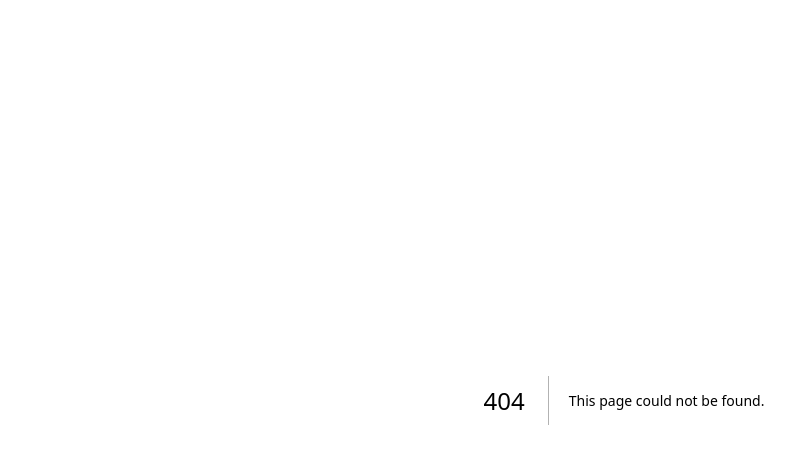
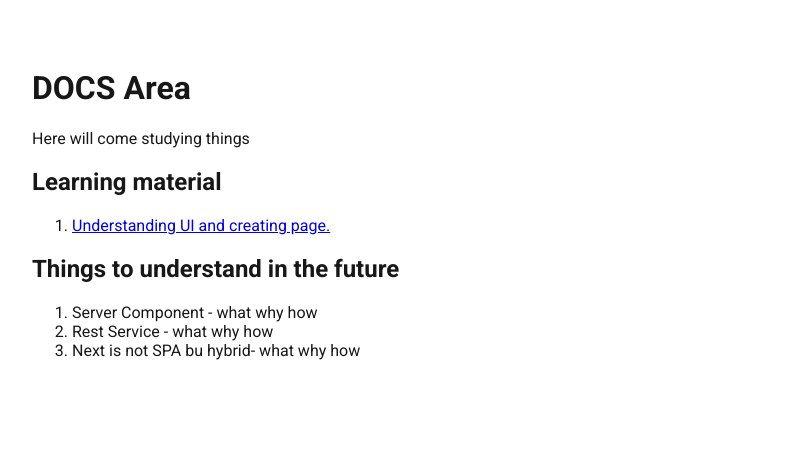
Before and after one commit to lingar-studying/studying-nextjs-app-router, a Next.js app: page /pages/docs in a window 1280 px wide. Before the commit this address had no page. Shown: the top 464 px of the page, without its empty margins (16-811 px from the left). Built offline with nearby package versions, Linux system fonts and the light colour scheme; what @mui/material-nextjs would draw is missing.

Commit message:
Adding docs

```diff
--- a/src/app/page.js
+++ b/src/app/page.js
@@ -37,6 +37,9 @@ export default function Home() {
                 <Link href={"/pages/draft"} target="_blank">Draft</Link> |
                 <Link href={"/pages/memory-game"} target="_blank"> Memory Game
                 </Link>
+ |
+                <Link href={"/pages/docs"} target="_blank"> DOCS
+                </Link>
 
 
             </div>
--- /dev/null
+++ b/src/app/pages/docs/page.js
@@ -0,0 +1,31 @@
+'use client'
+import {Box} from "@mui/material";
+import Link from "next/link";
+import {usePathname} from "next/navigation";
+
+
+export default function Docs() {
+
+    const pathname = usePathname();
+    return (
+        <Box component={"div"} p={"40px"}>
+
+            <h1>DOCS Area</h1>
+            <p>Here will come studying things</p>
+            <h2>Learning material</h2>
+            <ol>
+                <li><Link href={`${pathname}/ui-understanding`}>Understanding UI and creating page.</Link></li>
+
+            </ol>
+            <h2>Things to understand in the future </h2>
+            <ol>
+                <li>Server Component - what why how</li>
+                <li>Rest Service - what why how</li>
+                <li>Next is not SPA bu hybrid- what why how</li>
+
+            </ol>
+
+
+        </Box>
+    );
+}
--- a/src/app/pages/docs/ui-understanding/page.js
+++ b/src/app/pages/docs/ui-understanding/page.js
@@ -53,6 +53,10 @@ const Page = () => {
 
                 <Box component={"p"}>
 
+                    Layout provide outer layout to the component and its children (what reside under it).
+                    It's great for menus, and for the website or specific features frame.
+
+
 
                 </Box>
                 <Box component={"p"}>
```
